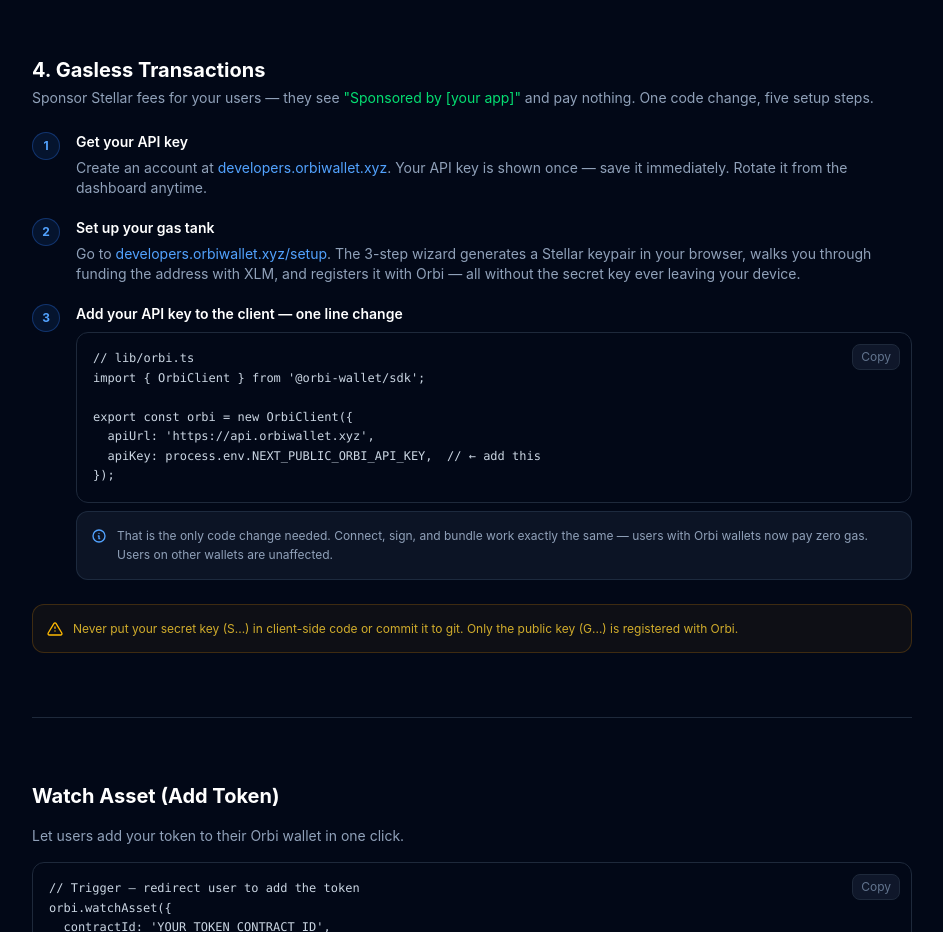
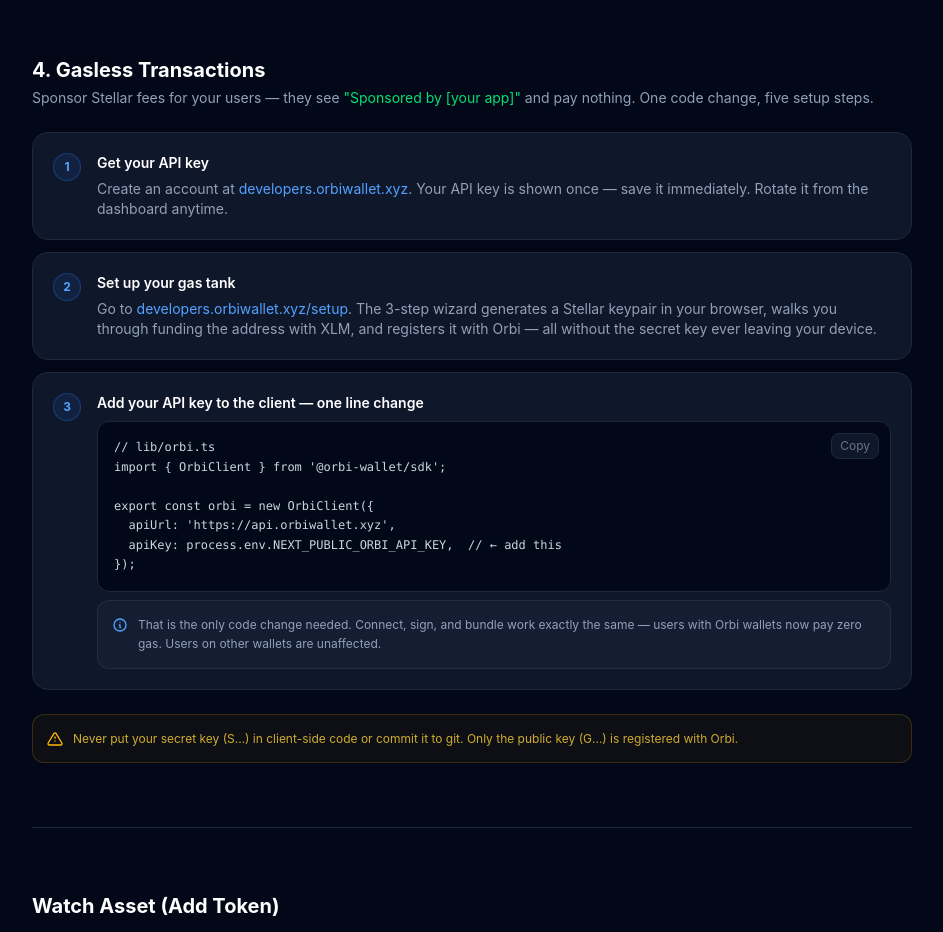
Before and after one commit to Novablitz404/orbi-smart-wallet, a Next.js app in the folder developers/: page /docs in a window 1280 px wide. Shown: the part 5880-6812 px from the top of the page, without its empty margins (288-1231 px from the left). Built offline with nearby package versions, Linux system fonts and the light colour scheme.

Commit message:
Docs: wrap gasless steps in cards matching rest of page

```diff
--- a/developers/app/docs/page.tsx
+++ b/developers/app/docs/page.tsx
@@ -496,8 +496,8 @@
               </p>
             </div>
 
-            <div className="space-y-5">
-              <div className="flex gap-4">
+            <div className="space-y-3">
+              <div className="bg-[#0f172a] border border-[#1e293b] rounded-2xl p-5 flex gap-4">
                 <StepBadge n="1" />
                 <div className="flex-1 space-y-1.5">
                   <p className="text-sm font-semibold text-white">Get your API key</p>
@@ -507,7 +507,7 @@
                 </div>
               </div>
 
-              <div className="flex gap-4">
+              <div className="bg-[#0f172a] border border-[#1e293b] rounded-2xl p-5 flex gap-4">
                 <StepBadge n="2" />
                 <div className="flex-1 space-y-1.5">
                   <p className="text-sm font-semibold text-white">Set up your gas tank</p>
@@ -517,11 +517,10 @@
                 </div>
               </div>
 
-              <div className="flex gap-4">
+              <div className="bg-[#0f172a] border border-[#1e293b] rounded-2xl p-5 flex gap-4">
                 <StepBadge n="3" />
                 <div className="flex-1 space-y-2">
                   <p className="text-sm font-semibold text-white">Add your API key to the client — one line change</p>
-
                   <CodeBlock code={`// lib/orbi.ts
 import { OrbiClient } from '@orbi-wallet/sdk';
 
```
